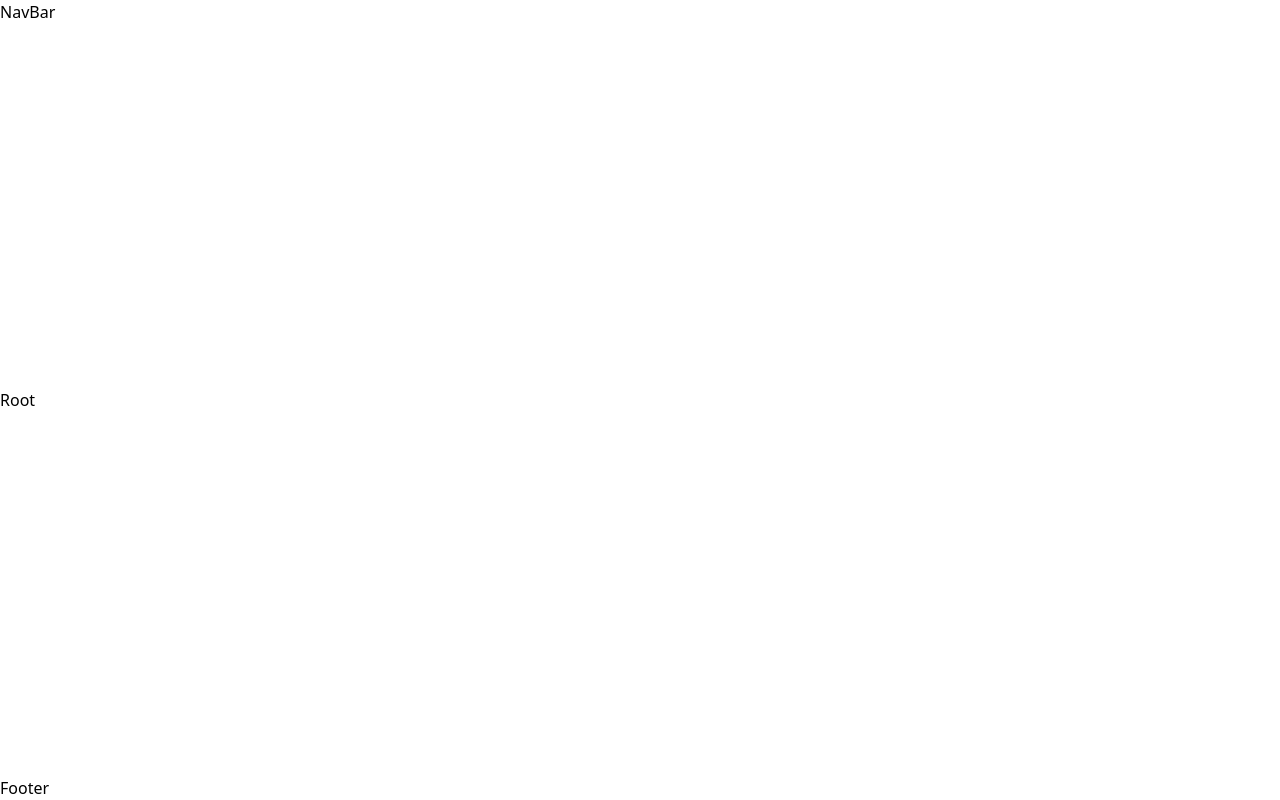
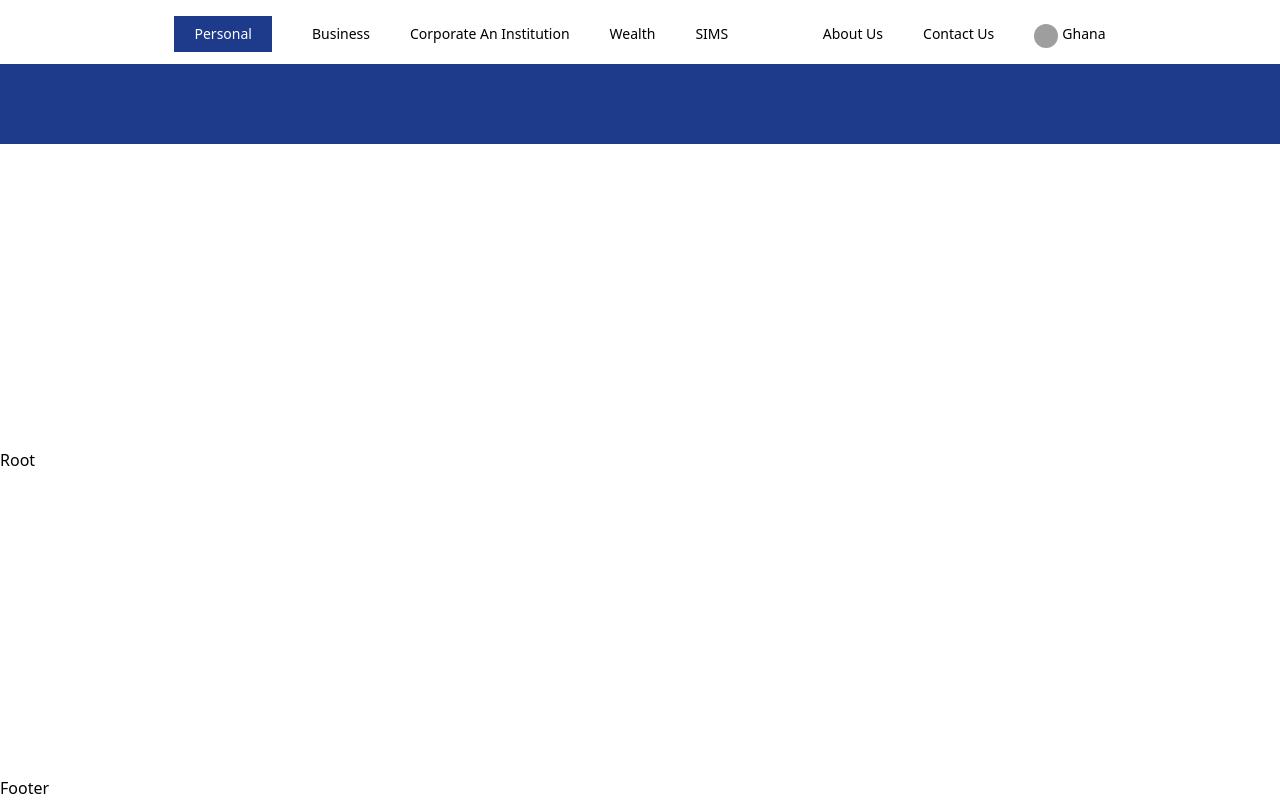
Before and after one commit to owusuvictorjnr/South-Akim, a Next.js app: page / in a window 1280 px wide. Built offline with nearby package versions, Linux system fonts and the light colour scheme; grey boxes are pictures that could not be loaded.

Commit message:
create first navbar

```diff
--- a/app/components/Header.js
+++ b/app/components/Header.js
@@ -1,8 +1,81 @@
+'use client'
+
+import Image from 'next/image'
+import Link from 'next/link'
 import React from 'react'
 
 const NavBar = () => {
   return (
-    <div>NavBar</div>
+    <>
+      <div className="">
+        {/* Nav bar 1 */}
+        <div className="h-[2rem] bg-white">
+          <div className="flex justify-between text-sm mx-auto px-[5rem] pt-4 lg:flex lg:justify-evenly">
+            <div className="px-5 capitalize md:px-0">
+              <ul className="flex gap-2 lg:gap-10">
+                <Link
+                  href="/personal"
+                  className="bg-blue-900 px-5 py-2 text-white mb-8 hover:underline"
+                >
+                  <li>personal</li>
+                </Link>
+
+                <Link href="/business" className="pt-2 hover:underline">
+                  <li>business</li>
+                </Link>
+
+                <Link href="/corporate" className="pt-2 hover:underline">
+                  <li>corporate an institution</li>
+                </Link>
+
+                <Link href="/wealth" className="pt-2 hover:underline">
+                  <li>wealth</li>
+                </Link>
+
+                <Link href="/sims" className="pt-2 uppercase hover:underline">
+                  <li>sims</li>
+                </Link>
+              </ul>
+            </div>
+
+            <div className="capitalize">
+              <ul className="flex gap-2 lg:gap-10">
+                <Link href="/about" className="pt-2 hover:underline">
+                  <li>about us</li>
+                </Link>
+
+                <Link href="/contact" className="pt-2 hover:underline">
+                  <li>contact us</li>
+                </Link>
+
+                <div className="">
+                  <Link
+                    href="/ghana"
+                    className="pt-2 flex gap-1 hover:underline"
+                  >
+                    <Image
+                      src="/logo/ghana.png"
+                      alt=""
+                      height="1000"
+                      width="1000"
+                      className="h-[1.5rem] md:w-[1.5rem] rounded-full"
+                    />
+                    <li>ghana</li>
+                  </Link>
+                </div>
+              </ul>
+            </div>
+          </div>
+        </div>
+
+        {/* Navbar 2 */}
+        <div className="h-[5rem] bg-blue-900 mt-8">
+          <div className="">
+
+          </div>
+        </div>
+      </div>
+    </>
   )
 }
 
```
